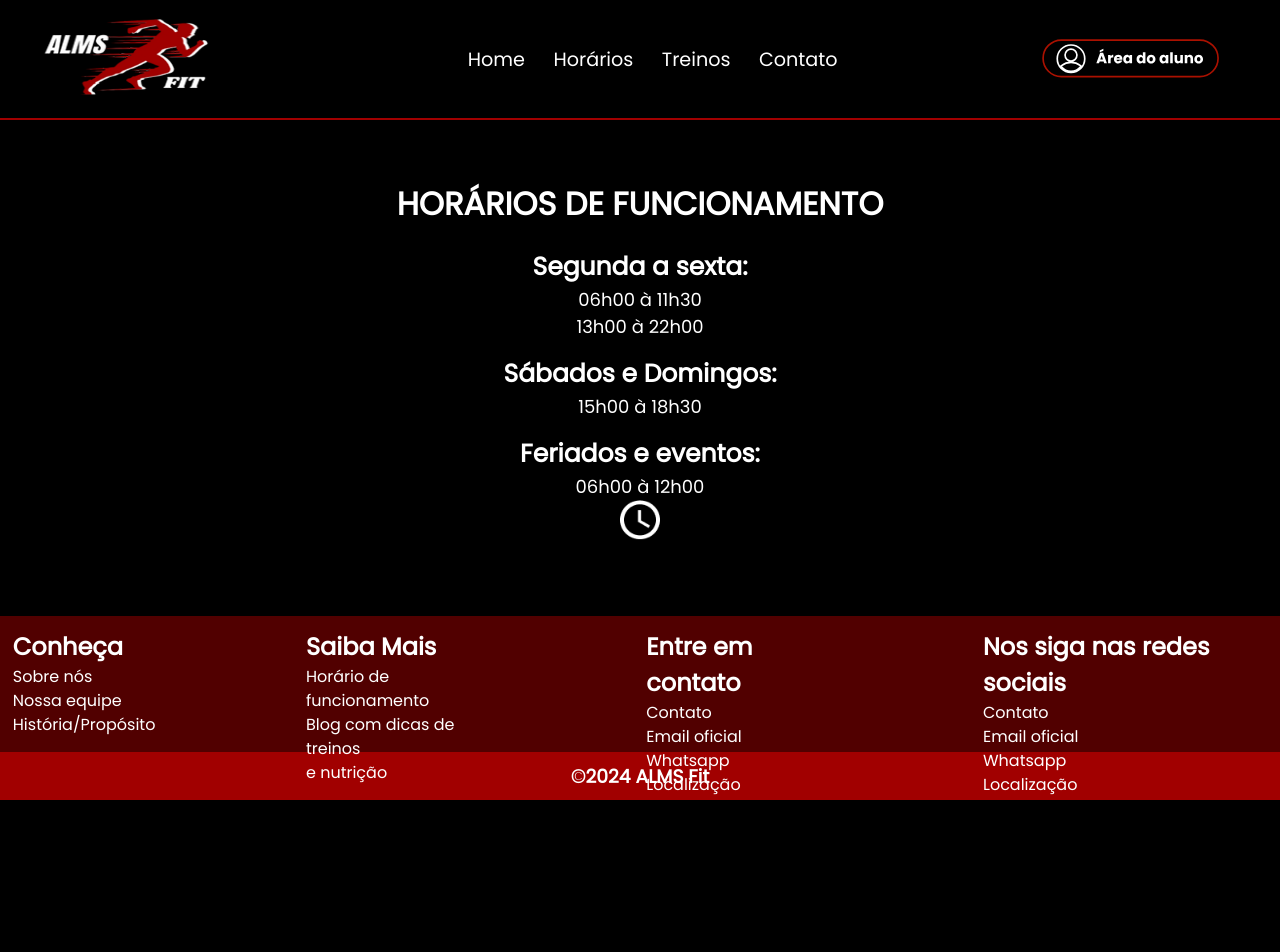
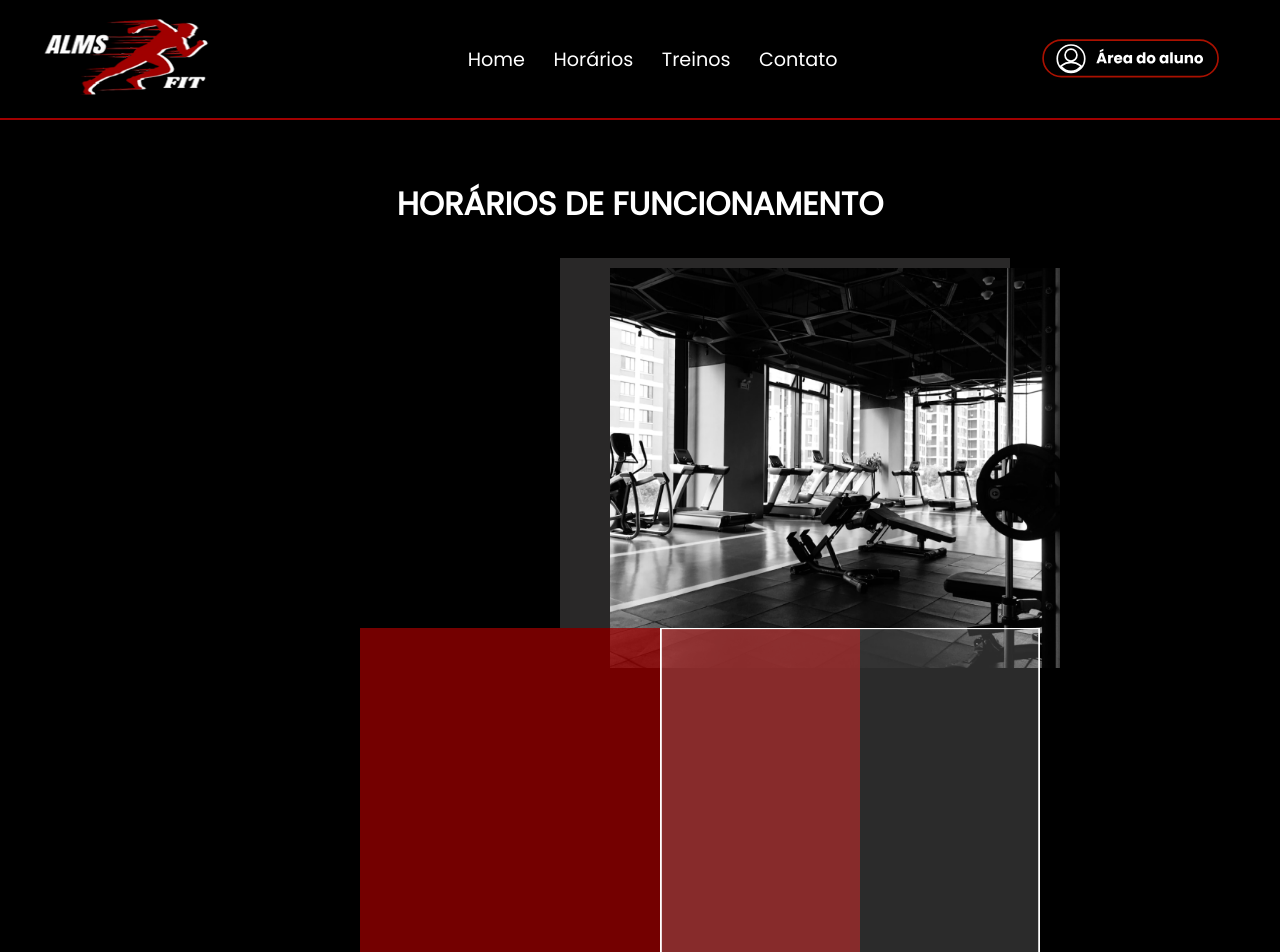
Before and after one commit to Anacaroline16/Fabrica-de-Software, a Next.js app in the folder almsfit/: page /TELAS/horarios in a window 1280 px wide. Shown: the top 952 px of the page. Before the commit the page ends 800 px from the top, so only its background shows below. Built offline with nearby package versions, Linux system fonts and the light colour scheme.

Commit message:
atualizandohorarios

```diff
--- a/almsfit/src/app/TELAS/horarios/horarios.module.css
+++ b/almsfit/src/app/TELAS/horarios/horarios.module.css
@@ -44,5 +44,39 @@
   }
 
   .TodasAsImgs{
-    /* display: flex; */
+    display: flex;
+    flex-wrap: wrap;
+    align-items: center;
+    justify-content: space-between;
+    gap: 20px;
   }
+
+  .img1{
+    display: flex;
+    position: absolute;
+    margin-top: 480px;
+    margin-left: 250px;
+    justify-content: flex-start;
+  }
+
+  .img2{
+    display: flex;
+    justify-content: flex-end;
+    margin-left: 200px;
+    margin-top: 30px;
+  }
+
+  .img3{
+    display: flex;
+    justify-content: flex-start;
+    position: absolute;
+    margin-right: 400px;
+    flex: 1;
+
+  }
+
+  .img4{
+    display: flex;
+    position: relative;
+    margin-left: 300px;
+  }
--- a/almsfit/src/app/TELAS/horarios/page.js
+++ b/almsfit/src/app/TELAS/horarios/page.js
@@ -9,28 +9,37 @@ export default function Horário() {
       <main className={styles.Maincontainer}>
         <div className={styles.container_funcionamento}>
             <h1 className={styles.horario_h1}>HORÁRIOS DE FUNCIONAMENTO</h1>
-            {/* <div className={styles.TodasAsImgs}>
-        <Image src="/images/" alt="retangulo-1"
-            width={380}
-            height={380}
-            className={styles.}/>
 
-        <Image src="/images/" alt="retangulo-2" className={styles.}
-            width={370}
-            height={370}/>
+            <div className={styles.TodasAsImgs}>
+              <div className={styles.img1}>
+              <Image src="/images/Rectangle 100.png"
+                  width={450}
+                  height={400}
+                  alt="retangulo-1"/>
+              </div>
 
-        <Image src="/images/"
-            alt="retangulo-3"
-            width={340}
-            height={340}
-            className={styles.}/>
+              </div>
 
-        <Image src="/images/"
-            alt="retangulo-4"
-            width={340}
-            height={340}
-            className={styles.}/>
-        </div>  */}
+              <div className={styles.TodasAsImgsADireita}>
+              <Image src="/images/Rectangle 91 (2).png"
+                  alt="retangulo-2"
+                  width={450}
+                  height={370}
+                  className={styles.img2}/>
+
+              <Image src="/images/Rectangle 91.png"
+                  alt="retangulo-3"
+                  width={500}
+                  height={370}
+                  className={styles.img3}/>
+
+              <Image src="/images/Rectangle 97 (1).png"
+                  alt="retangulo-4"
+                  width={380}
+                  height={340}
+                  className={styles.img4}/>
+              </div>
+
 
             <div className={styles.horarios}>
               <p className={styles.TituloMaior}>Segunda a sexta:</p>
```
Also changed, not shown: almsfit/public/images/Rectangle 97.png (deleted).
